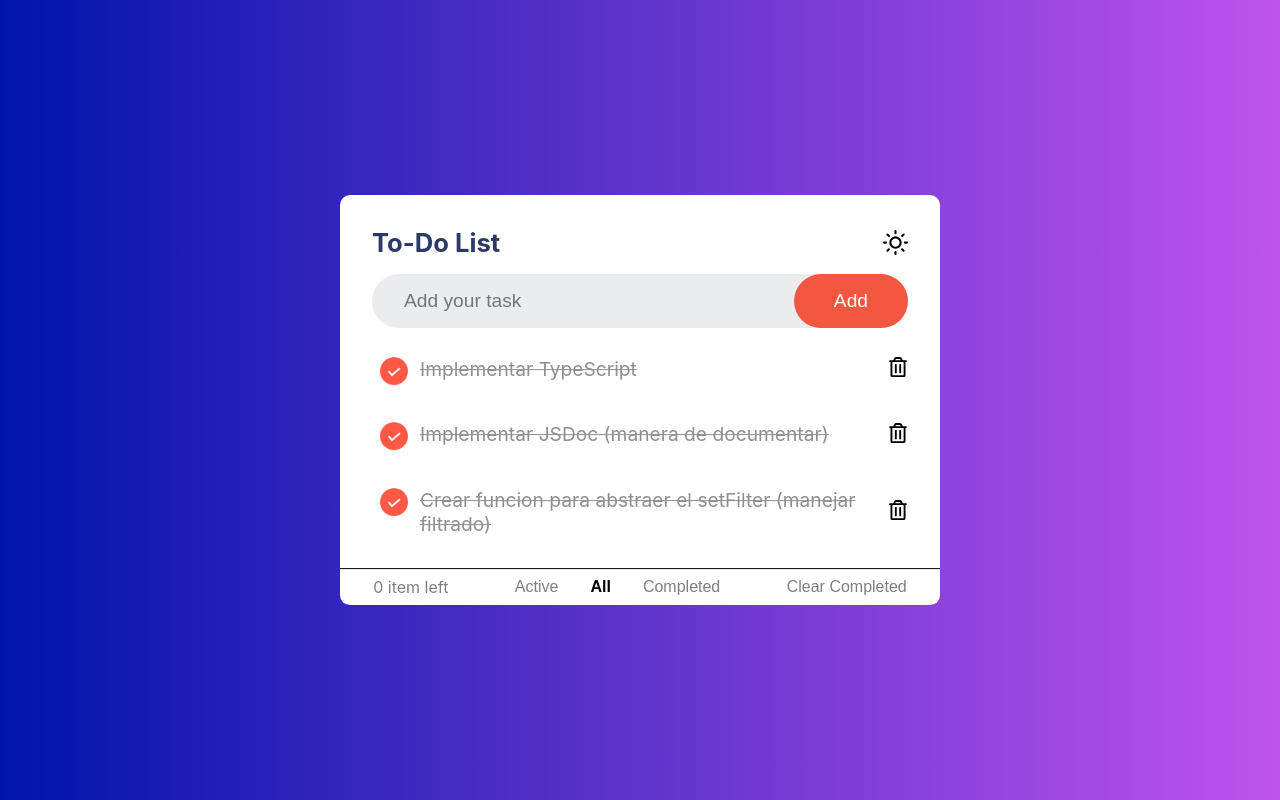
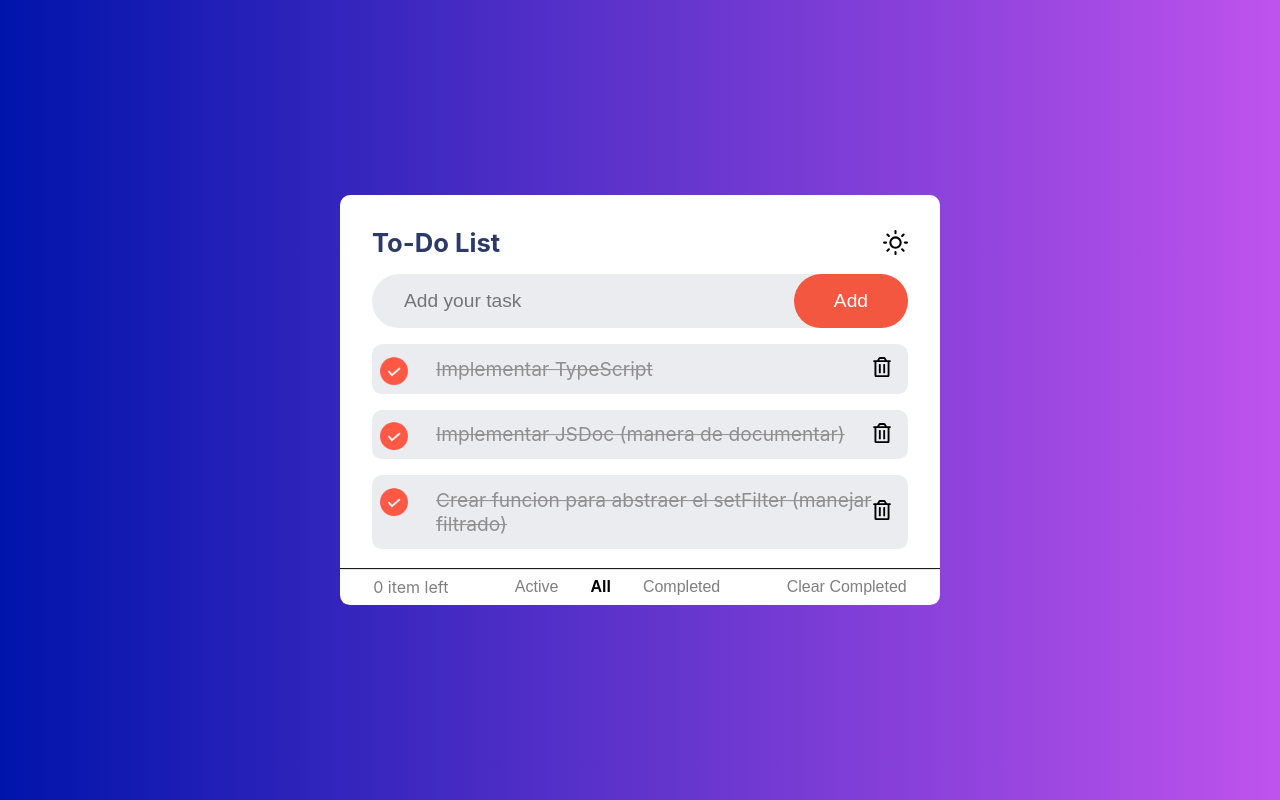
Before and after one commit to Life4Death04/ToDo-2v-Portfolio, a React (Create React App) app: page / in a window 1280 px wide. Built offline with nearby package versions, Linux system fonts and the light colour scheme.

Commit message:
small design change

```diff
--- a/src/components/todo/todo.css
+++ b/src/components/todo/todo.css
@@ -13,6 +13,7 @@
 
 .dark {
     --background: #1e293b;
+    --foreground: #2c3a68;
     --color-text: #fff;
     --color-text-icon: #fff;
     --color-text-filter-buttons: #637084;
@@ -103,8 +104,10 @@ header{
     position: relative;
     display: flex;
     justify-content: space-between;
-    padding: .8rem 0;
+    background-color: var(--input-background);
+    padding: .8rem 1rem;
     margin-bottom: 1rem;
+    border-radius: 10px;
 }
 
 .checkTask-btn-false::before{
@@ -154,7 +157,7 @@ header{
 
 .deleteTask-btn{
     margin-left: auto;
-    background-color: var(--background);
+    background-color: transparent;
     color: var(--color-action-buttons);
 }
 
@@ -198,7 +201,7 @@ header{
     justify-content: space-around;
     padding: .5rem 0;
     color: var(--color-text-filter-buttons);
-    border-top: 1px solid #000;
+    border-top: 1px solid var(--color-text);
 }
 
 .filterButtons-container{
```
